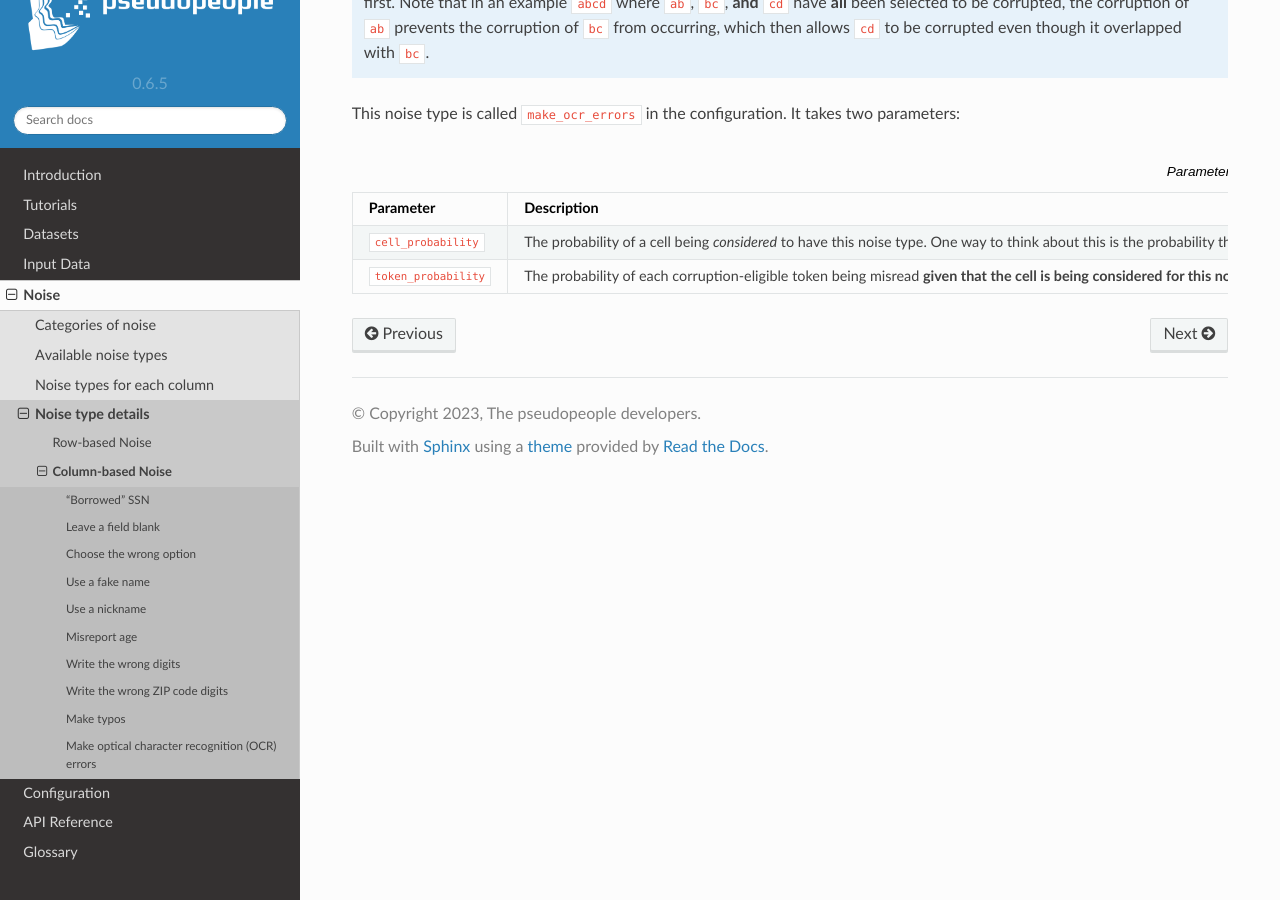
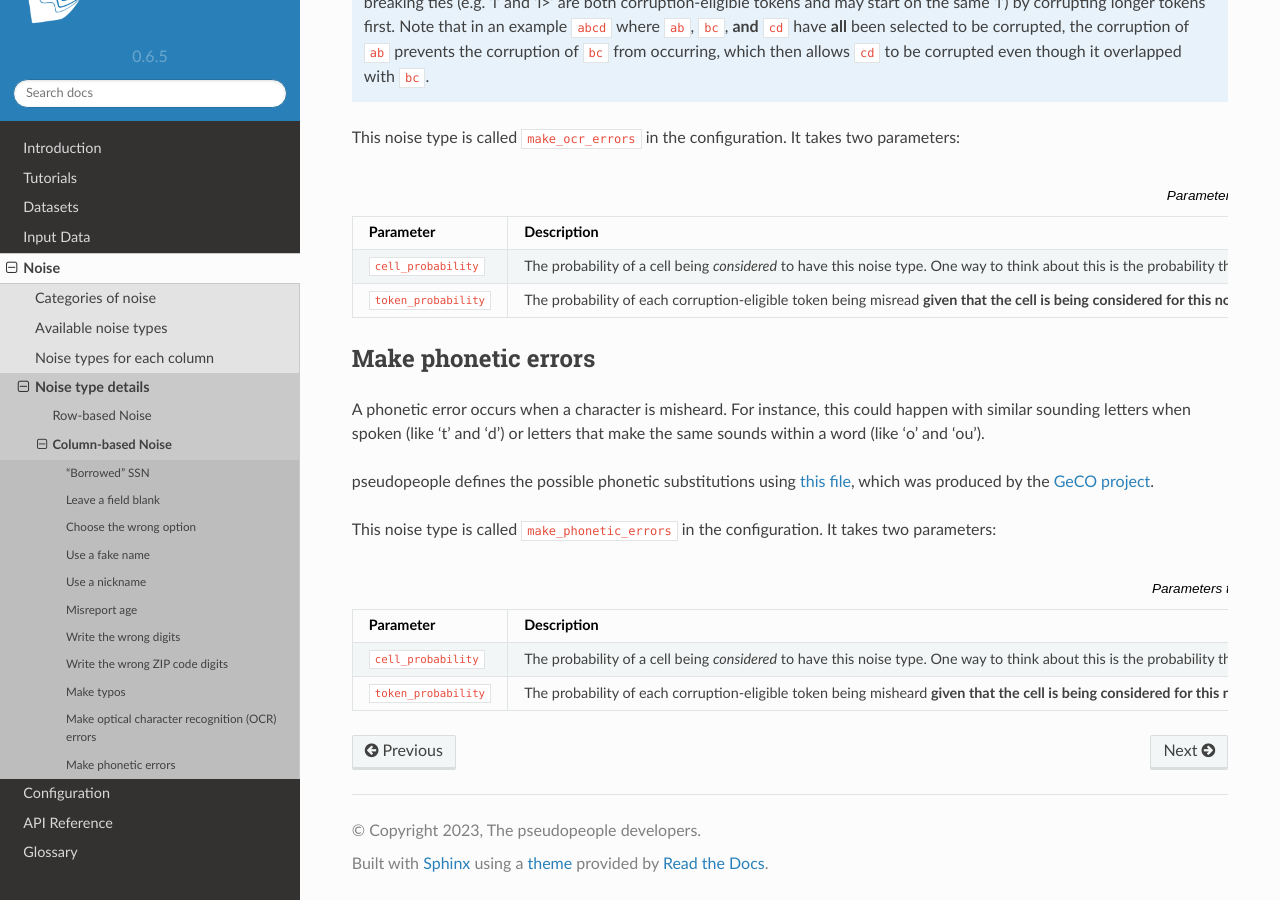
Before and after one commit to ihmeuw/pseudopeople, a Sphinx documentation site: the page built from docs/source/noise/column_noise.rst, in a window 1280 px wide and 900 px high, scrolled down 5414 px. Built offline with Sphinx 7.4.7 and the Read the Docs theme 2.0.0, drawn with Linux system fonts in a browser that asks for light colours.

Commit message:
Update pseudopeople docs to include phonetic noise  (#209)
* Update noise tables to include phonetic noise error

* Update column_noise page to include phonetic noise

* Add Zeb's suggested edits

Co-authored-by: Zeb Burke-Conte <zmbc@users.noreply.github.com>

* Add Zeb's suggested edits

Co-authored-by: Zeb Burke-Conte <zmbc@users.noreply.github.com>

---------

Co-authored-by: Alix Pletcher <pletale@ihme.washington.edu>
Co-authored-by: Zeb Burke-Conte <zmbc@users.noreply.github.com>

```diff
--- a/docs/source/noise/column_noise.rst
+++ b/docs/source/noise/column_noise.rst
@@ -346,3 +346,30 @@
       **given that the cell is being considered for this noise type**.
       One way to think about this is the probability of an OCR error on any given corruption-eligible token when a string is being read inaccurately.
     - 0.1 (10%)
+
+
+Make phonetic errors
+--------------------
+A phonetic error occurs when a character is misheard. For instance, this could happen with similar sounding letters when spoken (like ‘t’ and ‘d’) or letters that make the same sounds within a word (like ‘o’ and ‘ou’).
+
+pseudopeople defines the possible phonetic substitutions using `this file <https://github.com/ihmeuw/pseudopeople/blob/develop/src/pseudopeople/data/phonetic_variations.csv>`_, which was produced by the `GeCO project <https://dl.acm.org/doi/10.1145/2505515.2508207>`_.
+
+This noise type is called :code:`make_phonetic_errors` in the configuration. It takes two parameters:
+
+.. list-table:: Parameters to the make_phonetic_errors noise type
+  :widths: 1 5 1
+  :header-rows: 1
+
+  * - Parameter
+    - Description
+    - Default
+  * - :code:`cell_probability`
+    - The probability of a cell being *considered* to have this noise type.
+      One way to think about this is the probability that a string is transcribed by an error-prone program or human transcriber.
+      Whether or not there are actually any errors depends on the next parameter.
+    - 0.01 (1%)
+  * - :code:`token_probability`
+    - The probability of each corruption-eligible token being misheard
+      **given that the cell is being considered for this noise type**.
+      One way to think about this is the probability of a phonetic error on any given corruption-eligible token when the transcriber is error-prone.
+    - 0.1 (10%)
```
Also changed, not shown: docs/source/noise/index.rst (+8 -5 lines).
